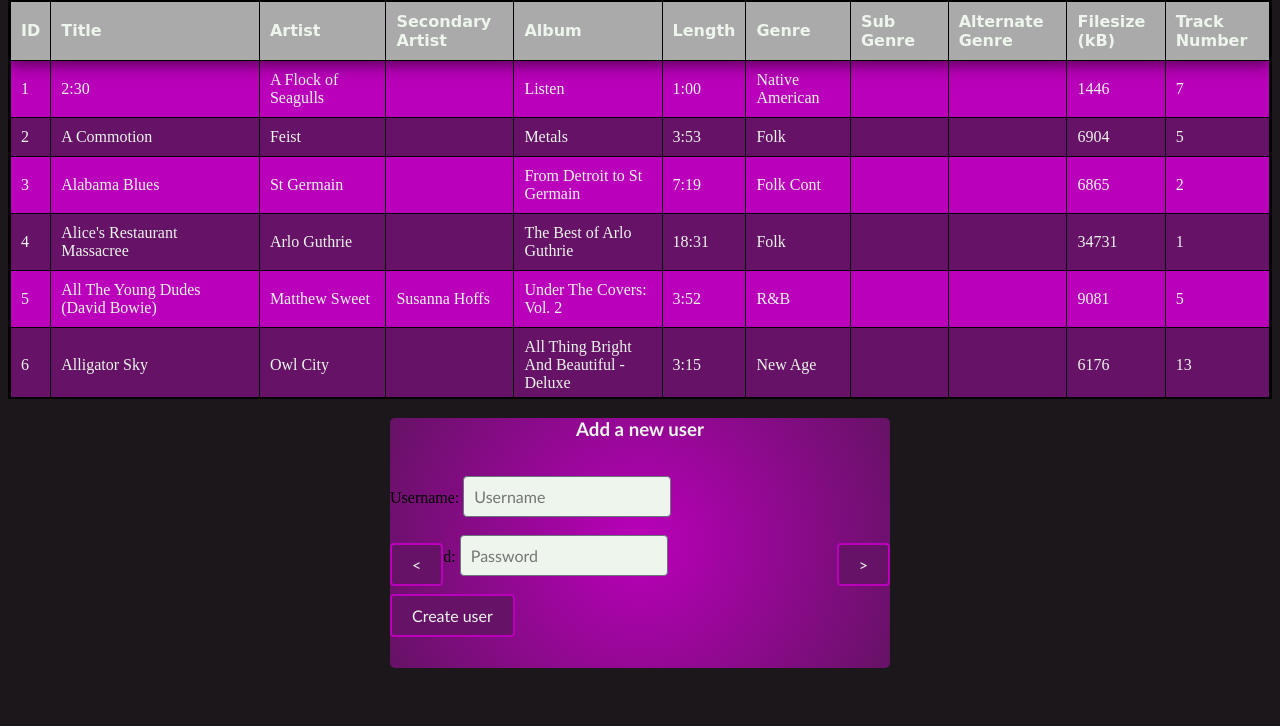
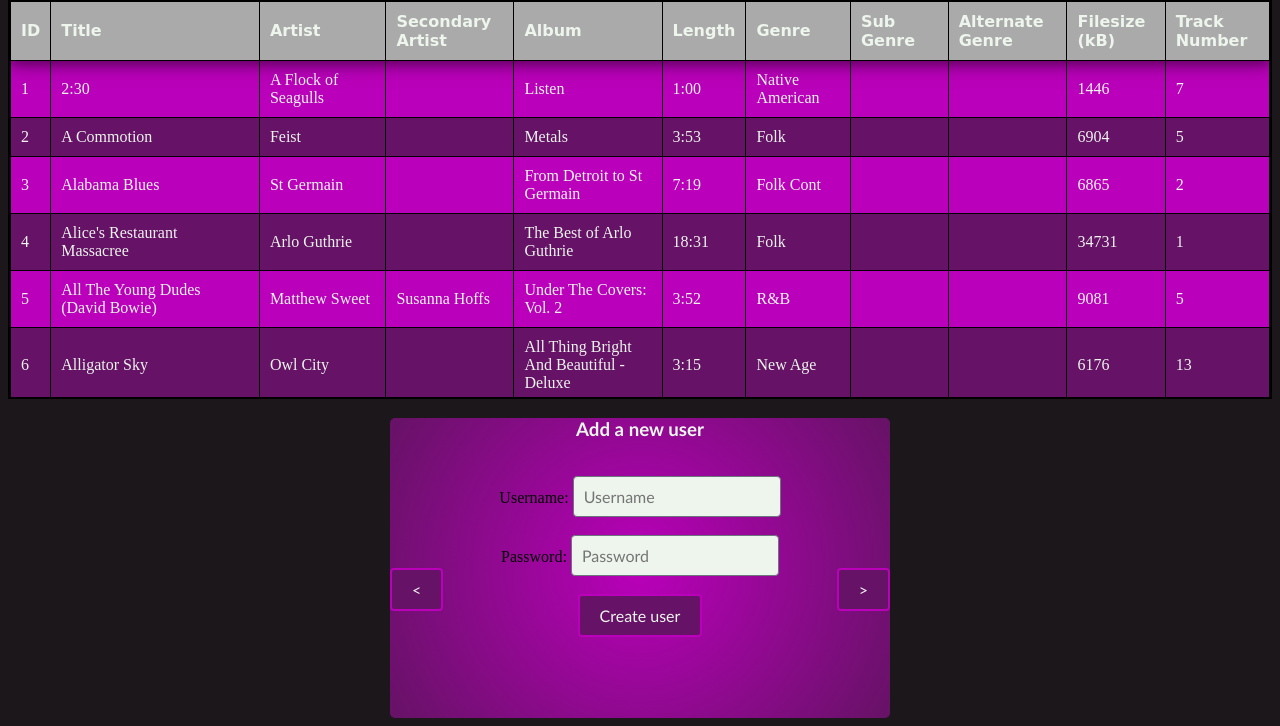
Before and after one commit to AltraMage/3.3-3.4-3.8_music_database, a PHP site: page /admin.html in a window 1280 px wide. Shown: the part 151-877 px from the top of the page. Before the commit the page ends 819 px from the top, so only its background shows below. Run offline with PHP 8.4, Linux system fonts and the light colour scheme.

Commit message:
It was an html issue..

```diff
--- a/admin.html
+++ b/admin.html
@@ -1293,21 +1293,21 @@ REMEBER: All REFERENCES ARE FROM THE ROOT DIRECTORY.
 ./admin/ NEEDS TO BE SPECIFIED!!
 -->
 	<script defer src="./js/slideshow.js"></script>
-	<div class="slideshow" id="slideshow">
+	<div class="slideshow radial" id="slideshow">
 		<button class="changer" id="left" onclick="prev()">left</button>
 		<button class="changer" id="right" onclick="next()">right</button>
-
-		<div class="slide radial" id="slide"> <!-- Add a new user -->
+		<div id="wrapper">
+			<div class="slide" id="slide"> <!-- Add a new user -->
 				<h3>Add a new user</h3>
 				<form class="new-user" method="post" id="login-form">
 					<div id="username centred">
 						<label for="login">Username:</label>
-					<input type="text" name="username" placeholder="Username" required="">
+						<input type="text" name="username" placeholder="Username" required autocomplete="off">
 					</div>
 					<br>
 					<div id="password centred">
 						<label for="login">Password:</label>
-					<input type="password" name="password" placeholder="Password" required="">
+						<input type="password" name="password" placeholder="Password" required autocomplete="off">
 
 					</div>
 					<br>
@@ -1315,11 +1315,12 @@ REMEBER: All REFERENCES ARE FROM THE ROOT DIRECTORY.
 				</form>
 			</div>
 
-		<div class="slide radial" id="slide"> <!-- Delete user -->
+			<div class="slide" id="slide"> <!-- Delete user -->
 				<h3>Delete a user</h3>
 				<form action="https://projectspace.nz/ypyprbja/grames_grooves/admin/delete_user.php" method="post">
-				<label for="users">Select a User:</label>
-				<select name="users" id="users">
+					<div class="selection">
+					<label>Select a User:</label>
+					<select name="users" id="users" autocomplete="off">
 						<option value="1">graeme</option>
 						<option value="2">lsimonsen</option>
 						<option value="9">hiro</option>
@@ -1332,17 +1333,21 @@ REMEBER: All REFERENCES ARE FROM THE ROOT DIRECTORY.
 						<option value="23">sam</option>
 						<option value="24">josh</option>
 					</select>
+				</div>
+				<div id="login-button centred">
 					<input href="deletelink"
 						onclick="return confirm('&#39;Are you sure you want to delete this user? This action cannot be undone.&#39;')"
 						type="submit" value="Delete">
+				</div>
 				</form>
 			</div>
 
-		<div class="slide radial" id="slide"> <!-- Update password -->
+			<div class="slide" id="slide"> <!-- Update password -->
 				<h3>Update a password</h3>
-			<form action="https://projectspace.nz/ypyprbja/grames_grooves/admin/update_password.php" method="post">
-				<label for="username">Select a User:</label>
-				<select name="username" id="username">
+				<form method="post">
+					<div id="update-password">
+						<label>Select a User:</label>
+						<select name="username" id="username" autocomplete="off">
 							<option value="graeme">graeme</option>
 							<option value="lsimonsen">lsimonsen</option>
 							<option value="hiro">hiro</option>
@@ -1355,13 +1360,20 @@ REMEBER: All REFERENCES ARE FROM THE ROOT DIRECTORY.
 							<option value="sam">sam</option>
 							<option value="josh">josh</option>
 						</select>
+					</div>
 					<br>
+					<div id="update-password">
 						<label>New Password:</label>
 						<input name="password" placeholder="New password" required="">
+					</div>
 					<br>
-				<input href="newpassword" onclick="return confirm('Are you sure you want to update this password?')"
-					type="submit" value="Update Password">
+					<div id="login-button centred">
+						<button href="newpassword"
+							onclick="return confirm('Are you sure you want to update this password?')" type="submit"
+							value="Update Password" autocomplete="off">Update Password</button>
+					</div>
 				</form>
+			</div>
 		</div>
 	</div>
 </body>
--- a/css/styling.css
+++ b/css/styling.css
@@ -185,7 +185,7 @@ footer h3 {
                */
 .slideshow{
     position: relative;
-    height: 250px;
+    height: 300px;
     width: 500px;
     margin: auto;
 }
@@ -200,6 +200,11 @@ footer h3 {
     /* border: 2px dotted #000; */
     display: inline;
     padding: 20px;
+    margin: 10px;
+    align-items: center;
+    justify-content: center;
+    position: relative;
+    text-align: center;
 }
 .slideshow #left, .slideshow #right{
     position: absolute;
@@ -212,3 +217,7 @@ footer h3 {
 .slideshow #right{
     right: 0;
 }
+
+.slide select, .slide input, .slide button{
+    align-self: center;
+}
```
Lines whose indentation alone changed are shown as unchanged.
